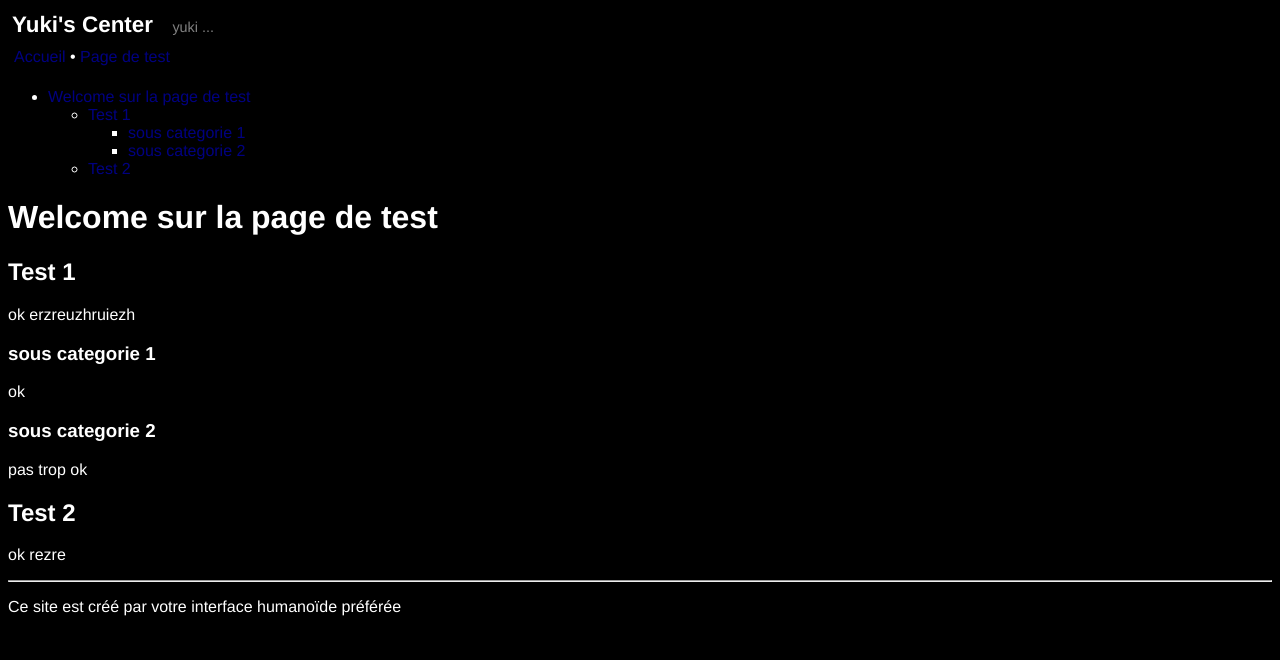
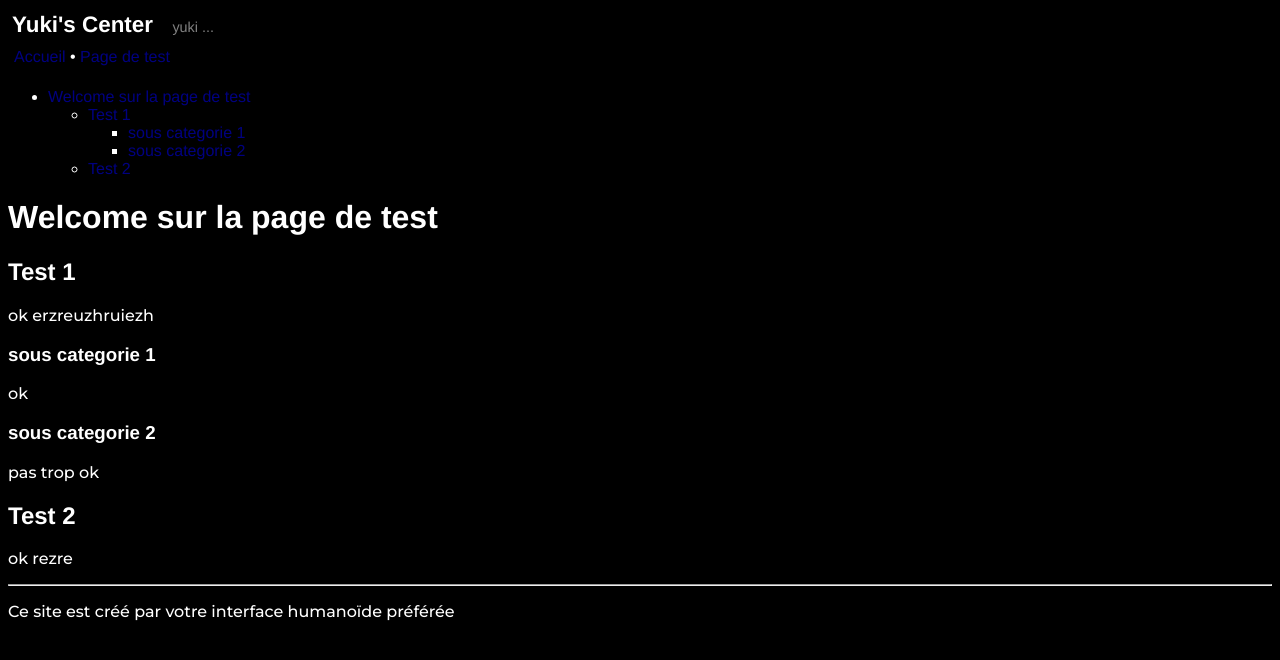
Before and after one commit to HumanoidInterface/testwebsite, a Jekyll site: the page built from test.md, in a window 1280 px wide. Shown: the top 660 px of the page. Built offline with Jekyll 4.4.1, drawn with Linux system fonts in a browser that asks for light colours.

Commit message:
test font change

```diff
--- a/css/style.scss
+++ b/css/style.scss
@@ -4,14 +4,21 @@
 
 @import 'settings';
 
+@import url('https://fonts.googleapis.com/css2?family=Montserrat:wght@500&display=swap');
 /*
  * css styles go here
  */
+
+
 
 body {
   font-family: $font-family;
   background-color: black;
   color: white;
+}
+
+p {
+  font-family: 'Montserrat', sans-serif;
 }
 
 a, a:visited {
```
